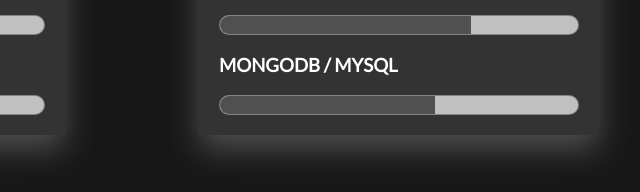
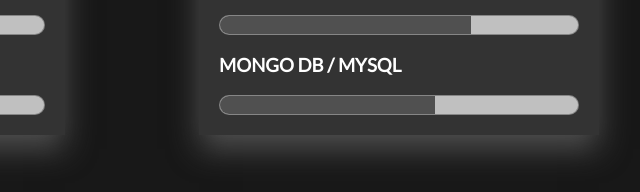
Before and after one commit to AbhishekDinesan/AbhishekDinesan.github.io, a plain HTML site: page index.html in a window 1280 px wide. Shown: the part 1845-2037 px from the top of the page, 508-1148 px from the left. Drawn offline with nearby package versions, Linux system fonts and the light colour scheme.

Commit message:
Add files via upload

```diff
--- a/index.html
+++ b/index.html
@@ -142,7 +142,7 @@
         </li>
 
         </li>
-        <h3>MongoDB / MySQL</h3>
+        <h3>Mongo DB / MySQL</h3>
         <span class = "bar"><span class = "Cee"></span></span>
         </li>
     </div>
```
